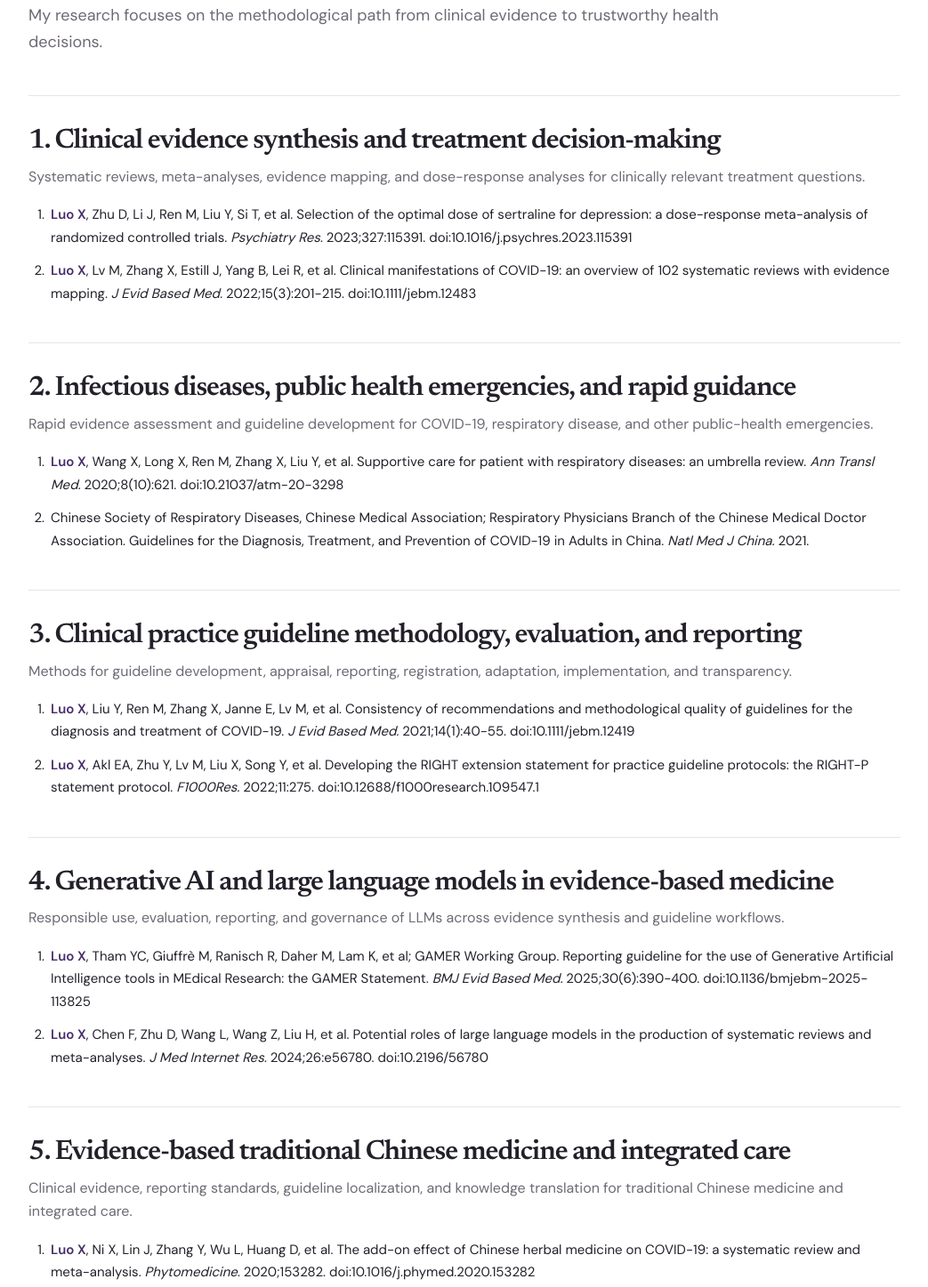
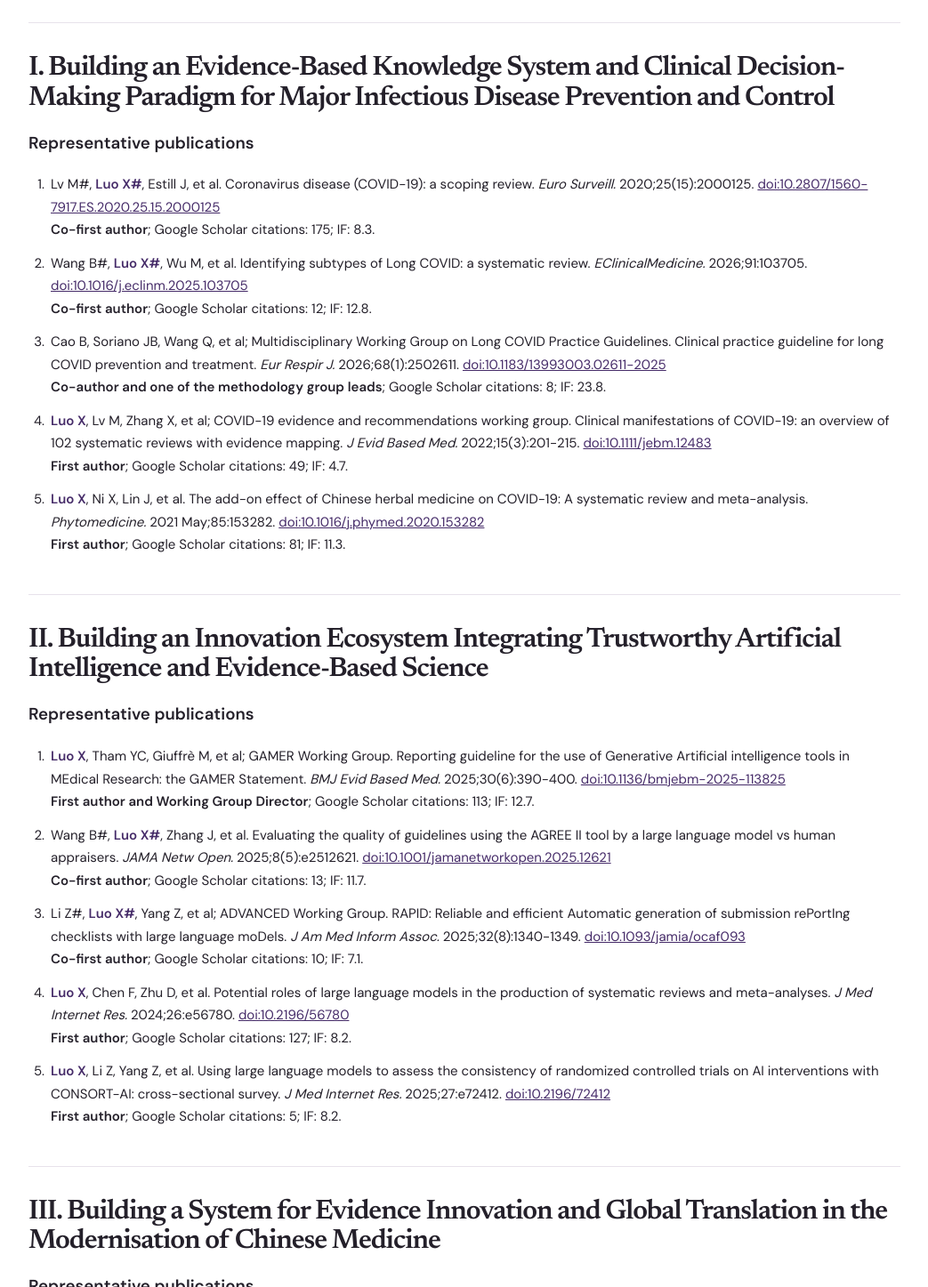
Before and after one commit to xufei-luo/xufei-luo.github.io, a plain HTML site: page research.html in a window 1280 px wide. Shown: the part 240-1687 px from the top of the page at 89% size, without its empty margins (42-1085 px from the left). Drawn offline with nearby package versions, Linux system fonts and the light colour scheme.

Commit message:
Replace research page with three directions and selected references

```diff
--- a/research.html
+++ b/research.html
@@ -1,10 +1,42 @@
 <!doctype html><html lang="en"><head><meta charset="utf-8"><meta name="viewport" content="width=device-width,initial-scale=1"><title>Research | Xufei Luo</title><link rel="preconnect" href="https://fonts.googleapis.com"><link rel="preconnect" href="https://fonts.gstatic.com" crossorigin><link href="https://fonts.googleapis.com/css2?family=DM+Mono:wght@400;500&family=DM+Sans:opsz,wght@9..40,400;9..40,500;9..40,600&family=Newsreader:opsz,wght@6..72,500;6..72,600&display=swap" rel="stylesheet"><link rel="stylesheet" href="styles.css"></head><body>
 <header class="site-header"><a class="brand" href="index.html">Xufei Luo</a><nav class="site-nav" aria-label="Primary navigation"><a href="index.html">Home</a><a href="research.html" aria-current="page">Research</a><a href="awards.html">Awards</a><a href="guidelines.html">Guidelines</a><a href="publications.html">Publications</a><a href="books.html">Books &amp; Patents</a><a href="conference.html">Conference</a><a href="contact.html">Contact</a></nav></header>
-<main class="page"><p class="page-label">Research</p><h1 class="page-title">Research interests.</h1><p class="lead">My research focuses on the methodological path from clinical evidence to trustworthy health decisions.</p>
-<section class="research-list">
-<article class="research-area"><h2>1. Clinical evidence synthesis and treatment decision-making</h2><p>Systematic reviews, meta-analyses, evidence mapping, and dose-response analyses for clinically relevant treatment questions.</p><ol><li>Luo X, Zhu D, Li J, Ren M, Liu Y, Si T, et al. Selection of the optimal dose of sertraline for depression: a dose-response meta-analysis of randomized controlled trials. <em>Psychiatry Res.</em> 2023;327:115391. doi:10.1016/j.psychres.2023.115391</li><li>Luo X, Lv M, Zhang X, Estill J, Yang B, Lei R, et al. Clinical manifestations of COVID-19: an overview of 102 systematic reviews with evidence mapping. <em>J Evid Based Med.</em> 2022;15(3):201-215. doi:10.1111/jebm.12483</li></ol></article>
-<article class="research-area"><h2>2. Infectious diseases, public health emergencies, and rapid guidance</h2><p>Rapid evidence assessment and guideline development for COVID-19, respiratory disease, and other public-health emergencies.</p><ol><li>Luo X, Wang X, Long X, Ren M, Zhang X, Liu Y, et al. Supportive care for patient with respiratory diseases: an umbrella review. <em>Ann Transl Med.</em> 2020;8(10):621. doi:10.21037/atm-20-3298</li><li>Chinese Society of Respiratory Diseases, Chinese Medical Association; Respiratory Physicians Branch of the Chinese Medical Doctor Association. Guidelines for the Diagnosis, Treatment, and Prevention of COVID-19 in Adults in China. <em>Natl Med J China.</em> 2021.</li></ol></article>
-<article class="research-area"><h2>3. Clinical practice guideline methodology, evaluation, and reporting</h2><p>Methods for guideline development, appraisal, reporting, registration, adaptation, implementation, and transparency.</p><ol><li>Luo X, Liu Y, Ren M, Zhang X, Janne E, Lv M, et al. Consistency of recommendations and methodological quality of guidelines for the diagnosis and treatment of COVID-19. <em>J Evid Based Med.</em> 2021;14(1):40-55. doi:10.1111/jebm.12419</li><li>Luo X, Akl EA, Zhu Y, Lv M, Liu X, Song Y, et al. Developing the RIGHT extension statement for practice guideline protocols: the RIGHT-P statement protocol. <em>F1000Res.</em> 2022;11:275. doi:10.12688/f1000research.109547.1</li></ol></article>
-<article class="research-area"><h2>4. Generative AI and large language models in evidence-based medicine</h2><p>Responsible use, evaluation, reporting, and governance of LLMs across evidence synthesis and guideline workflows.</p><ol><li>Luo X, Tham YC, Giuffrè M, Ranisch R, Daher M, Lam K, et al; GAMER Working Group. Reporting guideline for the use of Generative Artificial Intelligence tools in MEdical Research: the GAMER Statement. <em>BMJ Evid Based Med.</em> 2025;30(6):390-400. doi:10.1136/bmjebm-2025-113825</li><li>Luo X, Chen F, Zhu D, Wang L, Wang Z, Liu H, et al. Potential roles of large language models in the production of systematic reviews and meta-analyses. <em>J Med Internet Res.</em> 2024;26:e56780. doi:10.2196/56780</li></ol></article>
-<article class="research-area"><h2>5. Evidence-based traditional Chinese medicine and integrated care</h2><p>Clinical evidence, reporting standards, guideline localization, and knowledge translation for traditional Chinese medicine and integrated care.</p><ol><li>Luo X, Ni X, Lin J, Zhang Y, Wu L, Huang D, et al. The add-on effect of Chinese herbal medicine on COVID-19: a systematic review and meta-analysis. <em>Phytomedicine.</em> 2020;153282. doi:10.1016/j.phymed.2020.153282</li><li>Luo X, Zhang Y, Li H, Ren M, Liu Y, Liu Y, et al. Clinical evidence on the use of Chinese herbal medicine for acute infectious diseases: an overview of systematic reviews. <em>Front Pharmacol.</em> 2022;13:752978. doi:10.3389/fphar.2022.752978</li></ol></article>
-</section></main><footer>© <span data-year></span> Xufei Luo</footer><script src="script.js"></script></body></html>
+<main class="page">
+  <h1 class="page-title">Research</h1>
+  <section class="research-list" aria-label="Research directions">
+    <article class="research-area">
+      <h2>I. Building an Evidence-Based Knowledge System and Clinical Decision-Making Paradigm for Major Infectious Disease Prevention and Control</h2>
+      <h3>Representative publications</h3>
+      <ol>
+        <li>Lv M#, <strong class="name-emphasis">Luo X#</strong>, Estill J, et al. Coronavirus disease (COVID-19): a scoping review. <em>Euro Surveill.</em> 2020;25(15):2000125. <a href="https://doi.org/10.2807/1560-7917.ES.2020.25.15.2000125">doi:10.2807/1560-7917.ES.2020.25.15.2000125</a><br><strong>Co-first author</strong>; Google Scholar citations: 175; IF: 8.3.</li>
+        <li>Wang B#, <strong class="name-emphasis">Luo X#</strong>, Wu M, et al. Identifying subtypes of Long COVID: a systematic review. <em>EClinicalMedicine.</em> 2026;91:103705. <a href="https://doi.org/10.1016/j.eclinm.2025.103705">doi:10.1016/j.eclinm.2025.103705</a><br><strong>Co-first author</strong>; Google Scholar citations: 12; IF: 12.8.</li>
+        <li>Cao B, Soriano JB, Wang Q, et al; Multidisciplinary Working Group on Long COVID Practice Guidelines. Clinical practice guideline for long COVID prevention and treatment. <em>Eur Respir J.</em> 2026;68(1):2502611. <a href="https://doi.org/10.1183/13993003.02611-2025">doi:10.1183/13993003.02611-2025</a><br><strong>Co-author and one of the methodology group leads</strong>; Google Scholar citations: 8; IF: 23.8.</li>
+        <li><strong class="name-emphasis">Luo X</strong>, Lv M, Zhang X, et al; COVID-19 evidence and recommendations working group. Clinical manifestations of COVID-19: an overview of 102 systematic reviews with evidence mapping. <em>J Evid Based Med.</em> 2022;15(3):201-215. <a href="https://doi.org/10.1111/jebm.12483">doi:10.1111/jebm.12483</a><br><strong>First author</strong>; Google Scholar citations: 49; IF: 4.7.</li>
+        <li><strong class="name-emphasis">Luo X</strong>, Ni X, Lin J, et al. The add-on effect of Chinese herbal medicine on COVID-19: A systematic review and meta-analysis. <em>Phytomedicine.</em> 2021 May;85:153282. <a href="https://linkinghub.elsevier.com/retrieve/pii/S0944-7113(20)30113-6">doi:10.1016/j.phymed.2020.153282</a><br><strong>First author</strong>; Google Scholar citations: 81; IF: 11.3.</li>
+      </ol>
+    </article>
+    <article class="research-area">
+      <h2>II. Building an Innovation Ecosystem Integrating Trustworthy Artificial Intelligence and Evidence-Based Science</h2>
+      <h3>Representative publications</h3>
+      <ol>
+        <li><strong class="name-emphasis">Luo X</strong>, Tham YC, Giuffrè M, et al; GAMER Working Group. Reporting guideline for the use of Generative Artificial intelligence tools in MEdical Research: the GAMER Statement. <em>BMJ Evid Based Med.</em> 2025;30(6):390-400. <a href="https://doi.org/10.1136/bmjebm-2025-113825">doi:10.1136/bmjebm-2025-113825</a><br><strong>First author and Working Group Director</strong>; Google Scholar citations: 113; IF: 12.7.</li>
+        <li>Wang B#, <strong class="name-emphasis">Luo X#</strong>, Zhang J, et al. Evaluating the quality of guidelines using the AGREE II tool by a large language model vs human appraisers. <em>JAMA Netw Open.</em> 2025;8(5):e2512621. <a href="https://doi.org/10.1001/jamanetworkopen.2025.12621">doi:10.1001/jamanetworkopen.2025.12621</a><br><strong>Co-first author</strong>; Google Scholar citations: 13; IF: 11.7.</li>
+        <li>Li Z#, <strong class="name-emphasis">Luo X#</strong>, Yang Z, et al; ADVANCED Working Group. RAPID: Reliable and efficient Automatic generation of submission rePortIng checklists with large language moDels. <em>J Am Med Inform Assoc.</em> 2025;32(8):1340-1349. <a href="https://doi.org/10.1093/jamia/ocaf093">doi:10.1093/jamia/ocaf093</a><br><strong>Co-first author</strong>; Google Scholar citations: 10; IF: 7.1.</li>
+        <li><strong class="name-emphasis">Luo X</strong>, Chen F, Zhu D, et al. Potential roles of large language models in the production of systematic reviews and meta-analyses. <em>J Med Internet Res.</em> 2024;26:e56780. <a href="https://doi.org/10.2196/56780">doi:10.2196/56780</a><br><strong>First author</strong>; Google Scholar citations: 127; IF: 8.2.</li>
+        <li><strong class="name-emphasis">Luo X</strong>, Li Z, Yang Z, et al. Using large language models to assess the consistency of randomized controlled trials on AI interventions with CONSORT-AI: cross-sectional survey. <em>J Med Internet Res.</em> 2025;27:e72412. <a href="https://doi.org/10.2196/72412">doi:10.2196/72412</a><br><strong>First author</strong>; Google Scholar citations: 5; IF: 8.2.</li>
+      </ol>
+    </article>
+    <article class="research-area">
+      <h2>III. Building a System for Evidence Innovation and Global Translation in the Modernisation of Chinese Medicine</h2>
+      <h3>Representative publications</h3>
+      <ol>
+        <li><strong class="name-emphasis">Luo X</strong>, Ni X, Lin J, et al. The add-on effect of Chinese herbal medicine on COVID-19: a systematic review and meta-analysis. <em>Phytomedicine.</em> 2021;85:153282. <a href="https://doi.org/10.1016/j.phymed.2020.153282">doi:10.1016/j.phymed.2020.153282</a><br><strong>First author</strong>; Google Scholar citations: 81; IF: 11.3.</li>
+        <li><strong class="name-emphasis">Luo X</strong>, Zhang Y, Li H, et al. Clinical evidence on the use of Chinese herbal medicine for acute infectious diseases: an overview of systematic reviews. <em>Front Pharmacol.</em> 2022;13:752978. <a href="https://doi.org/10.3389/fphar.2022.752978">doi:10.3389/fphar.2022.752978</a><br><strong>First-listed co-first author</strong>; Google Scholar citations: 29; IF: 5.4.</li>
+        <li><strong class="name-emphasis">Luo X</strong>, Wang B, Liu H, et al. Clinical evidence on integrated Chinese-Western medicine for atopic dermatitis. <em>Integr Med Res.</em> 2026;15(3 Pt B):101359. <a href="https://doi.org/10.1016/j.imr.2026.101359">doi:10.1016/j.imr.2026.101359</a><br><strong>First author</strong>; Google Scholar citations: 2; IF: 4.9.</li>
+        <li>Ren Y#, <strong class="name-emphasis">Luo X#</strong>, Wang Y, et al; ADVANCED Working Group. Large language models in traditional Chinese medicine: a scoping review. <em>J Evid Based Med.</em> 2025;18(1):e12658. <a href="https://doi.org/10.1111/jebm.12658">doi:10.1111/jebm.12658</a><br><strong>Co-first author</strong>; Google Scholar citations: 54; IF: 4.7.</li>
+      </ol>
+    </article>
+  </section>
+</main>
+<footer>© <span data-year></span> Xufei Luo</footer>
+<script src="script.js"></script>
+</body></html>
--- a/styles.css
+++ b/styles.css
@@ -35,6 +35,11 @@ footer { border-top:1px solid var(--line); padding:22px clamp(22px,5vw,74px); co
   text-decoration: underline;
   text-underline-offset: 0.14em;
 }
+.research-area a {
+  color: var(--purple-dark);
+  overflow-wrap: anywhere;
+  text-decoration: underline;
+}
 @media (max-width: 620px) {
   .conference-event { grid-template-columns: 34px 68px minmax(0, 1fr); }
   .conference-event h2 { font-size: 19px; }
```
